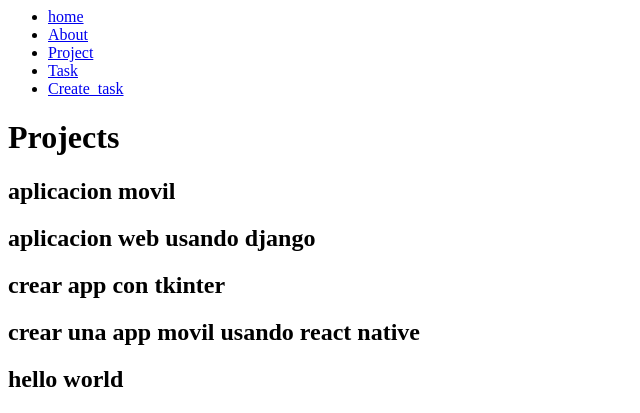
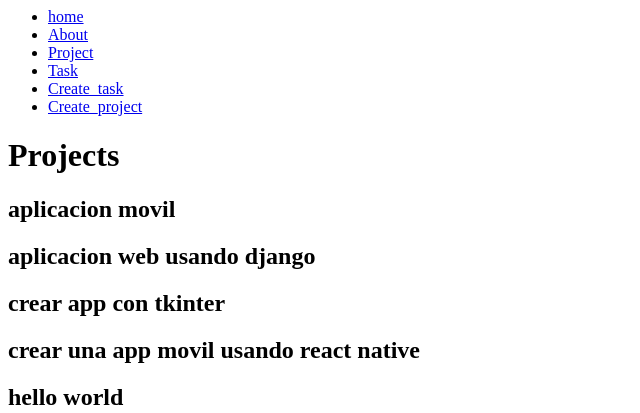
Before and after one commit to memonsalvo/djproject, a Django app: page /projects/ in a window 1280 px wide. Shown: the top 413 px of the page, without its empty margins (0-640 px from the left). Run offline with Django 4.2, Linux system fonts and the light colour scheme; data comes from the database, SQL or seed files in the repository; both versions use the stored data as it was after the commit.

Commit message:
create_project

```diff
--- a/myapp/forms.py
+++ b/myapp/forms.py
@@ -3,3 +3,6 @@ from django import forms
 class createNewTask(forms.Form):
     title = forms.CharField(label="Titulo de tarea", max_length=200)
     description = forms.CharField(label="Descripcion de la tarea",widget=forms.Textarea)
+
+class createNewProject(forms.Form):
+    name = forms.CharField(label="nombre del proyecto", max_length=200)
--- a/myapp/templates/layouts/base.html
+++ b/myapp/templates/layouts/base.html
@@ -15,6 +15,9 @@
         <li>
             <a href="/create_task">Create_task</a>
         </li>
+        <li>
+            <a href="/create_project">Create_project</a>
+        </li>
     </ul>
 </nav>
 <!-- para agregar contenido -->
--- a/myapp/templates/tasks.html
+++ b/myapp/templates/tasks/tasks.html
@@ -7,9 +7,7 @@
 {% for task in tasks %}
 
 <div>
-
-    <h1>{% if task.done == False %} 🕑 {% else %} ✅ {% endif % }
-        {{task.title}} </h1>
+    <h1>{% if task.done == False %} ⏱ {% else %} ✅ {% endif %}  {{task.title}} </h1>
 
     <p>{{task.description}}</p>
     <p>Project: {{task.project.name}}</p>
--- a/myapp/urls.py
+++ b/myapp/urls.py
@@ -7,5 +7,6 @@ urlpatterns = [
     path('hello/<int:id>', views.hello),
     path('projects/', views.projects),
     path('tasks/', views.tasks),
-    path('create_task/', views.create_task)
+    path('create_task/', views.create_task),
+    path('create_project/', views.create_project),
 ]
--- a/myapp/views.py
+++ b/myapp/views.py
@@ -1,7 +1,7 @@
 from django.http import HttpResponse, JsonResponse
 from .models import Project, Task
 from django.shortcuts import get_object_or_404, render, redirect
-from .forms import createNewTask
+from .forms import createNewTask, createNewProject
 # Create your views here.
 def index(request):
     title = 'Django course!!'
@@ -21,23 +21,35 @@ def about(request):
 
 def projects(request):
     projects = Project.objects.all()
-    return render(request, 'projects.html',{
+    return render(request, 'projects/projects.html',{
         'projects':projects
         })
 
 def tasks(request):
    # task = Task.objects.get(title=title)
     tasks = Task.objects.all()
-    return render(request, 'tasks.html',{
+    return render(request, 'tasks/tasks.html',{
        'tasks':tasks
     })
 
 def create_task(request):
     if request.method == 'GET':
-        return render(request, 'create_task.html',{
+        return render(request, 'tasks/create_task.html',{
         'form':createNewTask()
      })
     else:
         Task.objects.create(title=request.POST['title'],
         description = request.POST['description'], projectkey=2)
         return redirect('/tasks/')
+
+def create_project(request):
+    if request.method == 'GET':
+        return render(request, 'projects/create_project.html', {
+            'form': createNewProject()
+        })
+    else:
+        project = Project.objects.create(name=request.POST["name"])
+        print(project)
+        return render(request, 'projects/create_project.html', {
+            'form': createNewProject()
+        })
```
Also changed, not shown: myapp/templates/projects/create_project.html (added, +13 -0 lines), db.sqlite3, myapp/templates/projects/projects.html (renamed from myapp/templates/projects.html), myapp/templates/tasks/create_task.html (renamed from myapp/templates/create_task.html).
